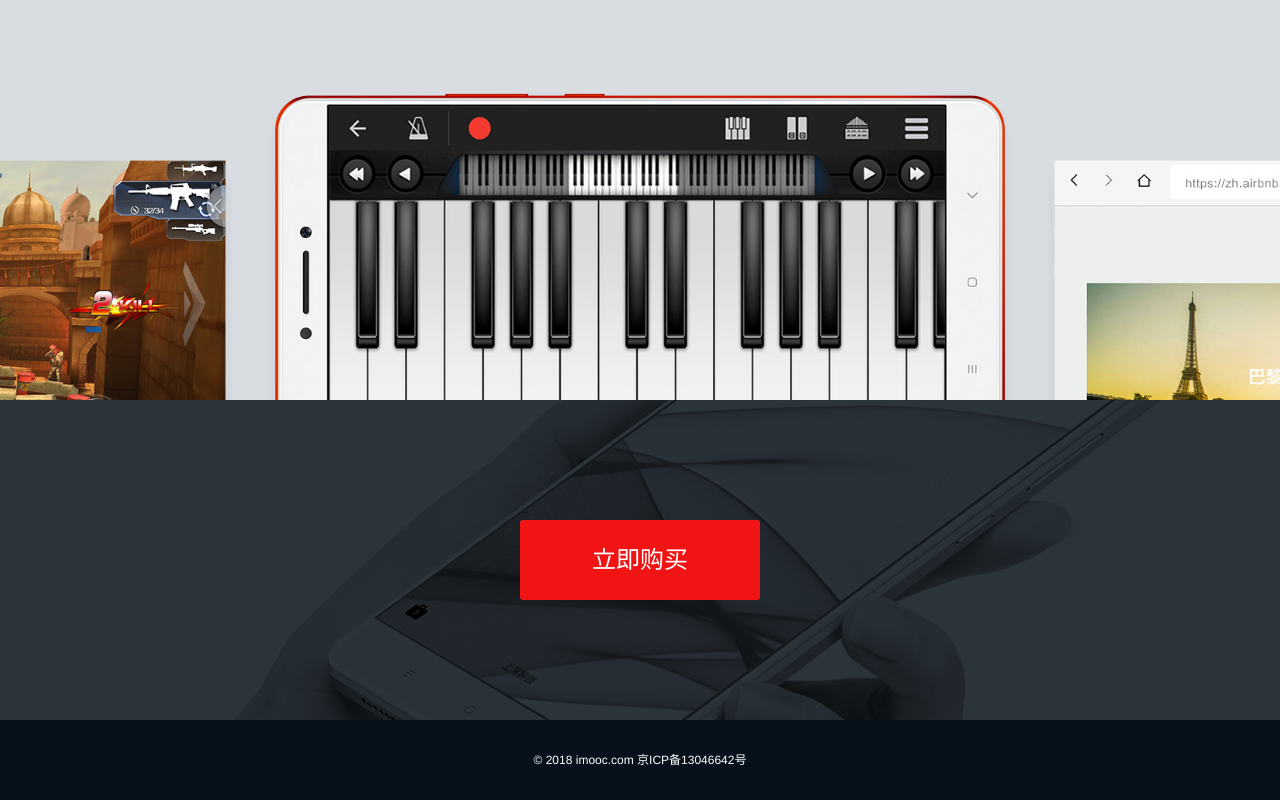
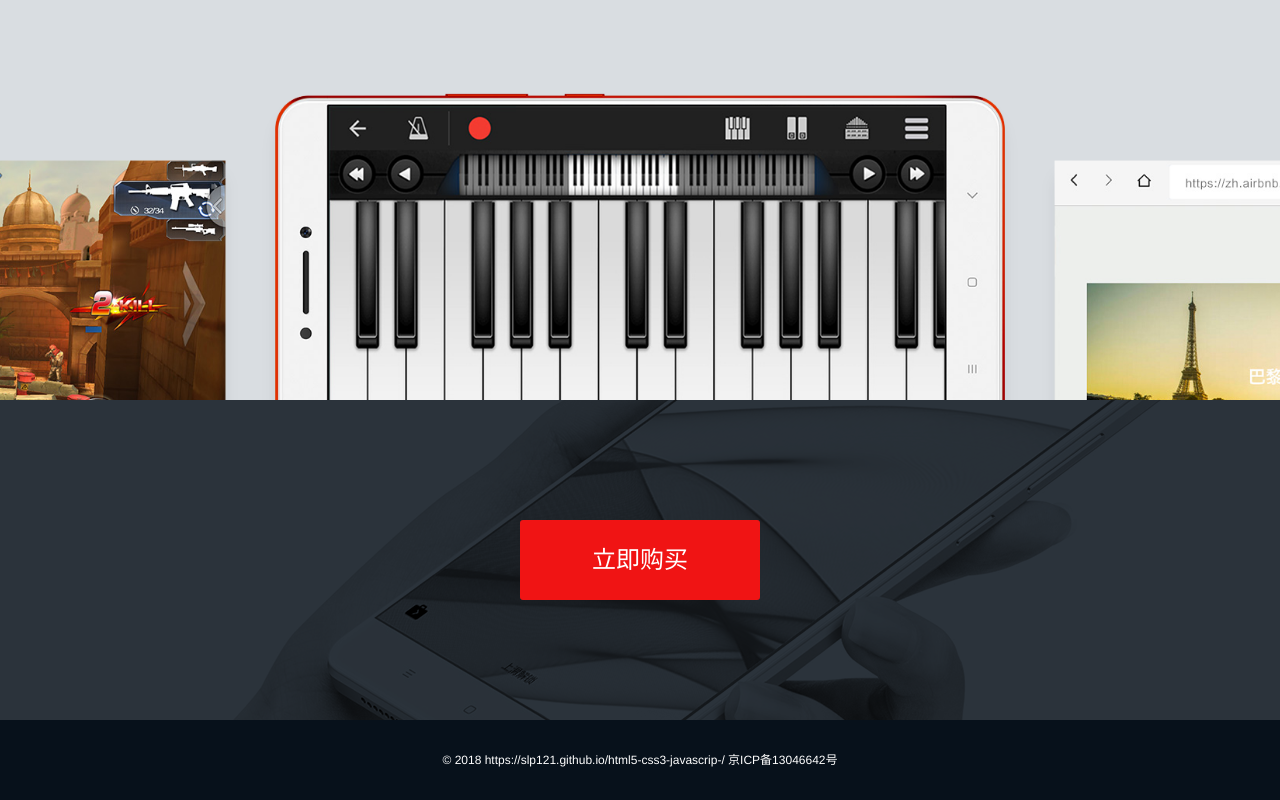
Before and after one commit to slp121/html5-css3-javascrip-, a plain HTML site: page index.html in a window 1280 px wide. Shown: the part 3600-4400 px from the top of the page. Drawn offline with Linux system fonts and the light colour scheme.

Commit message:
Update index.html

```diff
--- a/index.html
+++ b/index.html
@@ -120,7 +120,7 @@
               </section>
 
               <footer class="footer">
-               © 2018 imooc.com  京ICP备13046642号
+               © 2018 https://slp121.github.io/html5-css3-javascrip-/  京ICP备13046642号
              </footer>
            </div>
 
```
